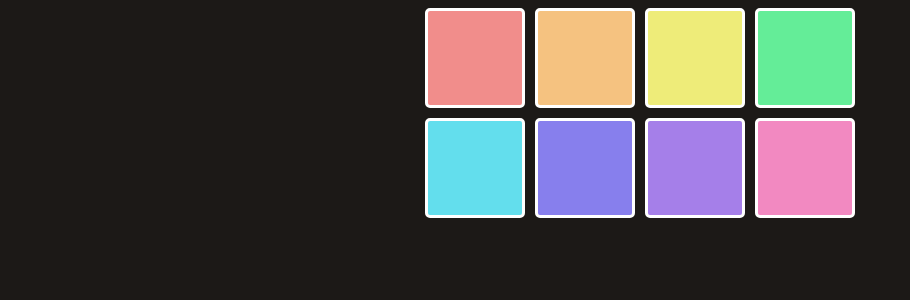
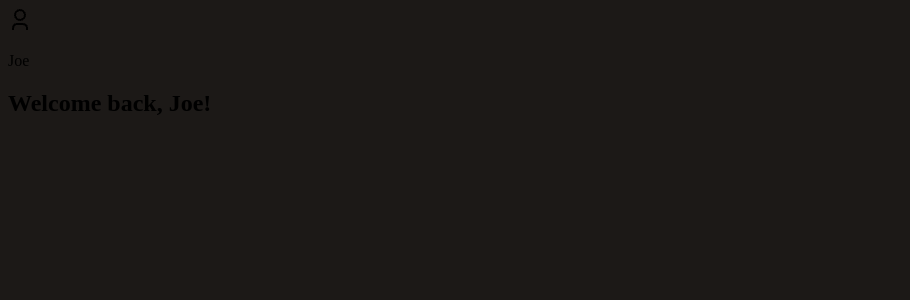
Before and after one commit to ayomidesangogade/React-practice, a React (Vite) app in the folder react-practice/: page / in a window 1280 px wide. Shown: the top 300 px of the page, without its empty margins (0-910 px from the left). Built offline with nearby package versions, Linux system fonts and the light colour scheme.

Commit message:
Refactor Avatar components: update props destructuring in Body and Header components; change App to render Pads instead of Avatar

```diff
--- a/react-practice/src/App.jsx
+++ b/react-practice/src/App.jsx
@@ -15,7 +15,7 @@ function App() {
     // <>
     //   {data}
     // </>
-    <Pads />
+    <Avatar />
   )
 }
 
--- a/react-practice/src/AvatarBody.jsx
+++ b/react-practice/src/AvatarBody.jsx
@@ -1,7 +1,7 @@
-export default function Body(props) {
+export default function Body({userName}) {
     return (
         <section>
-            <h1>Welcome back, {props.userName}!</h1>
+            <h1>Welcome back, {userName}!</h1>
         </section>
     )
 }
--- a/react-practice/src/AvatarHeader.jsx
+++ b/react-practice/src/AvatarHeader.jsx
@@ -1,10 +1,10 @@
 import avatar from "./Icon/user.png"
 
-export default function Header(props) {
+export default function Header({userName}) {
     return (
         <header>
             <img src={avatar} />
-            <p>{props.userName}</p>
+            <p>{userName}</p>
         </header>
     )
 }
```
